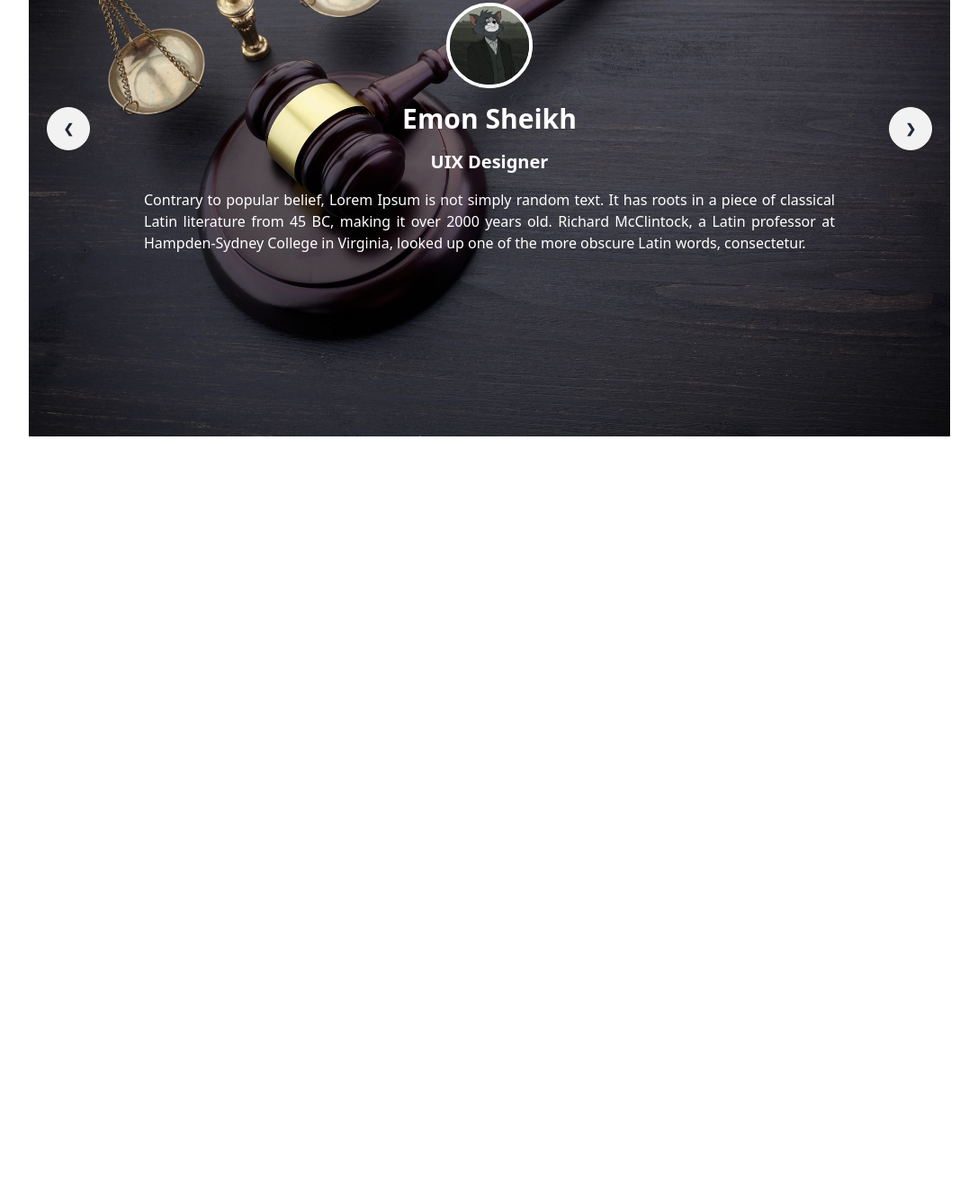
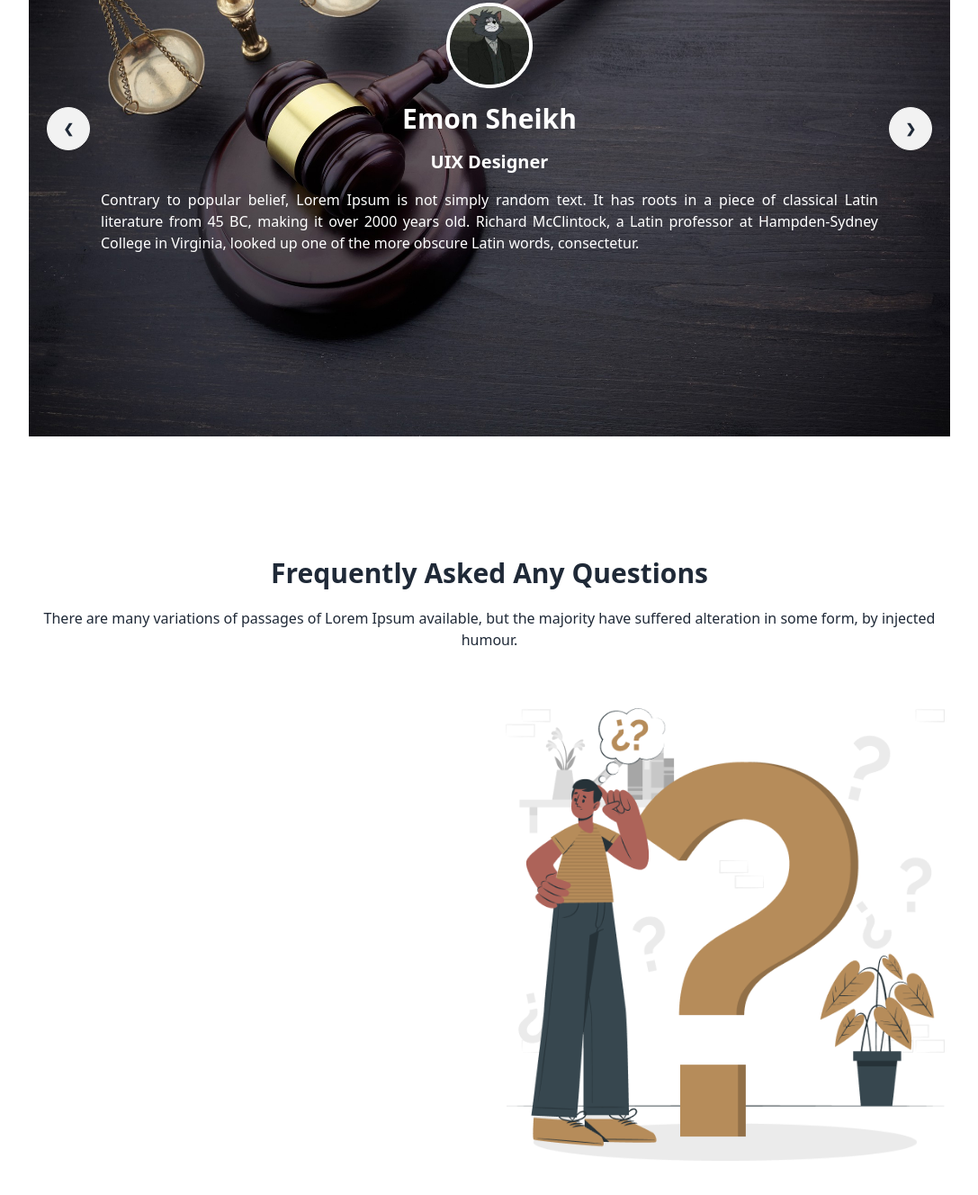
Before and after one commit to K-emon22/legal-solution-resources-practise, a plain HTML site: page index.html in a window 1280 px wide. Shown: the part 2000-3328 px from the top of the page at 90% size, without its empty margins (96-1183 px from the left). Before the commit the page ends 2491 px from the top, so only its background shows below. Drawn offline with nearby package versions, Linux system fonts and the light colour scheme.

Commit message:
jkfdhgjksdfhg

```diff
--- a/index.html
+++ b/index.html
@@ -343,7 +343,7 @@ Emon Sheikh
                 </p>
               </div>
              <div>
-              <p class="flex text-justify text-[10px] sm:text-[16px] pl-12 pr-12  pt-0">
+              <p class="flex text-justify text-[10px] sm:text-[16px] pl-12 pr-12  md:p-0  pt-0">
                 Contrary to popular belief, Lorem Ipsum is not simply random text. It has roots in a piece of classical Latin literature from 45 BC, making it over 2000 years old. Richard McClintock, a Latin professor at Hampden-Sydney College in Virginia, looked up one of the more obscure Latin words, consectetur.
               </p>
              </div>
@@ -388,7 +388,7 @@ Emon Sheikh
                 </p>
               </div>
              <div>
-              <p class="flex text-justify text-[10px] sm:text-[16px] pl-12 pr-12  pt-0">
+              <p class="flex text-justify text-[10px] sm:text-[16px] pl-12 pr-12 md:p-0  pt-0">
                 Contrary to popular belief, Lorem Ipsum is not simply random text. It has roots in a piece of classical Latin literature from 45 BC, making it over 2000 years old. Richard McClintock, a Latin professor at Hampden-Sydney College in Virginia, looked up one of the more obscure Latin words, consectetur.
               </p>
              </div>
@@ -433,7 +433,7 @@ Emon Sheikh
                 </p>
               </div>
              <div>
-              <p class="flex text-justify text-[10px] sm:text-[16px] pl-12 pr-12  pt-0">
+              <p class="flex text-justify text-[10px] sm:text-[16px] pl-12 pr-12 md:p-0  pt-0">
                 Contrary to popular belief, Lorem Ipsum is not simply random text. It has roots in a piece of classical Latin literature from 45 BC, making it over 2000 years old. Richard McClintock, a Latin professor at Hampden-Sydney College in Virginia, looked up one of the more obscure Latin words, consectetur.
               </p>
              </div>
@@ -490,6 +490,52 @@ Emon Sheikh
 
     </section>
 
+
+
+
+
+
+
+
+
+<section class="mx-[2%] sm:mx-[10%] mt-32 mb-60">
+
+
+<!-- one -->
+<div class="flex flex-col items-center gap-5 mb-16">
+<div class="font-bold text-xl sm:text-2xl md:text-3xl text-center"> Frequently Asked Any Questions</div>
+<div class="text-center"> There are many variations of passages of Lorem Ipsum available, but the majority have suffered alteration in some form, by injected humour.</div>
+</div>
+
+<!-- two  -->
+<div class="grid md:grid-cols-2 gap-6">
+
+
+
+<!-- one  -->
+<div>
+
+</div>
+
+
+<!-- two -->
+ <div class="flex ">
+<img class="flex m-auto w-full justify-center" src="images/faq.png" alt="">
+ </div>
+
+
+
+
+
+
+</div>
+
+</section>
+
+
+
+
+
 </main>
 
 
```
Also changed, not shown: .html (deleted).
